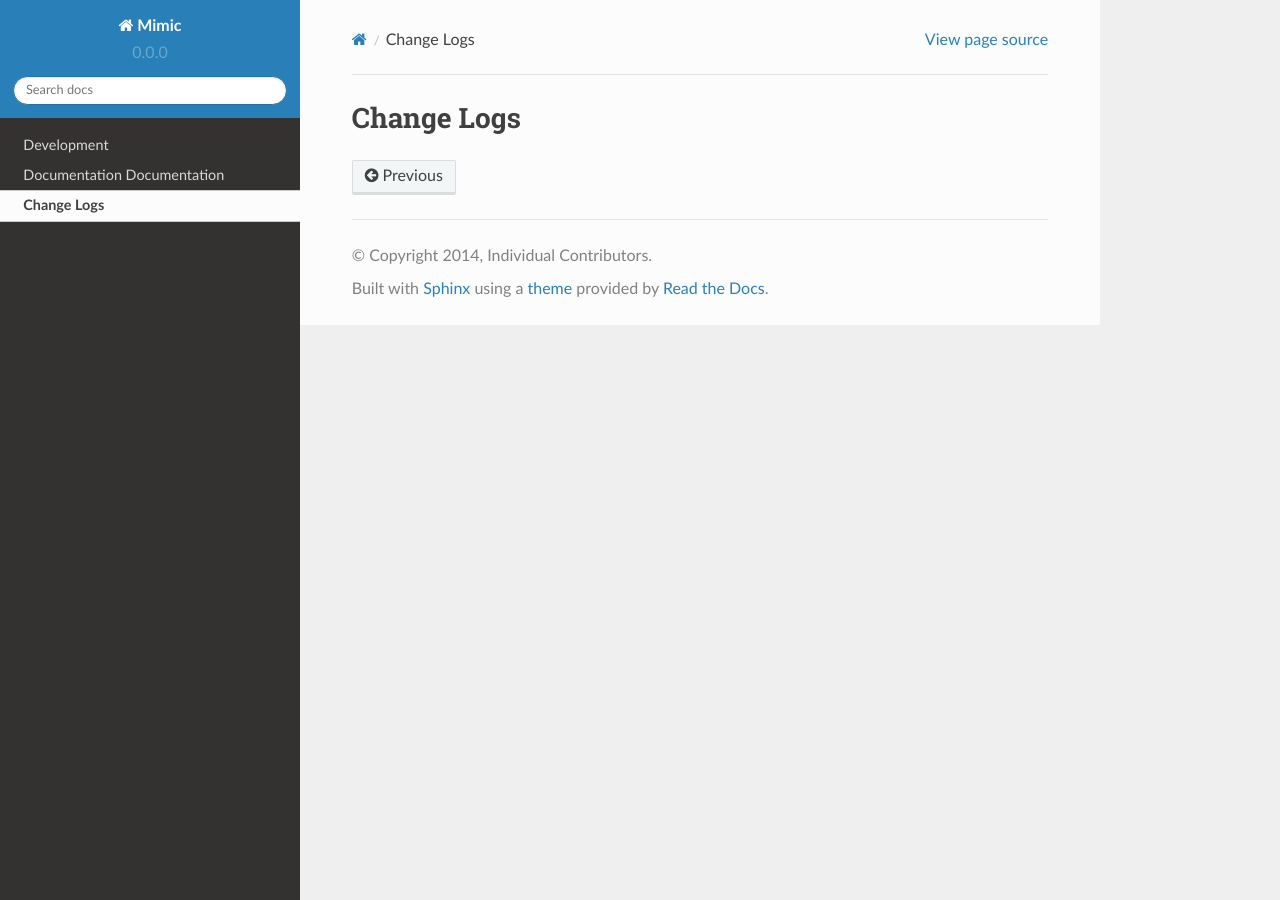
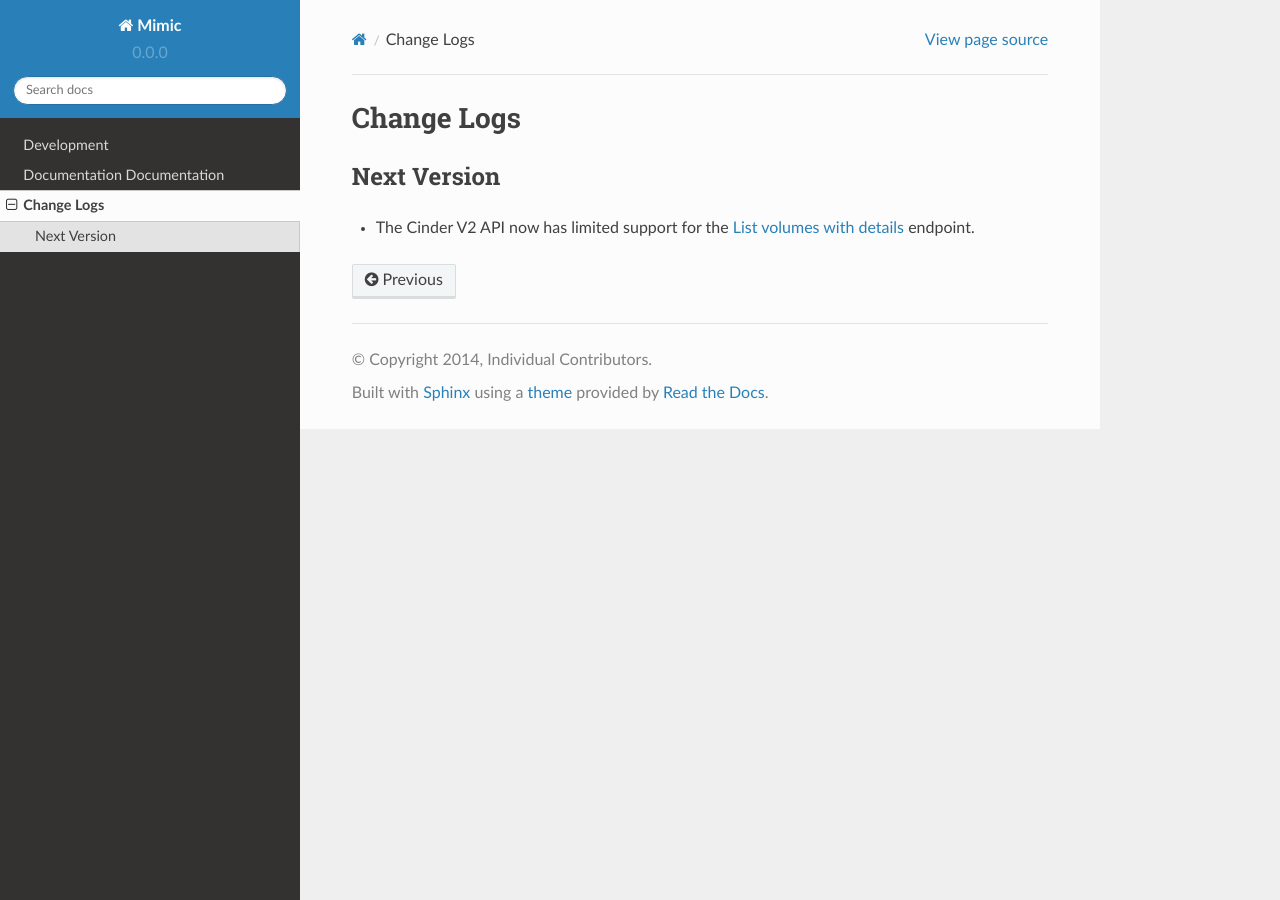
Before and after one commit to rackerlabs/mimic, a Sphinx documentation site: the page built from docs/changelog.rst, in a window 1280 px wide. Built offline with Sphinx 7.4.7 and the Read the Docs theme 2.0.0, drawn with Linux system fonts in a browser that asks for light colours.

Commit message:
A changelog entry

```diff
--- a/docs/changelog.rst
+++ b/docs/changelog.rst
@@ -1,2 +1,7 @@
 Change Logs
 ===========
+
+Next Version
+------------
+
+* The Cinder V2 API now has limited support for the `List volumes with details <http://developer.openstack.org/api-ref-blockstorage-v2.html#listVolumesDetail>`_ endpoint.
```
